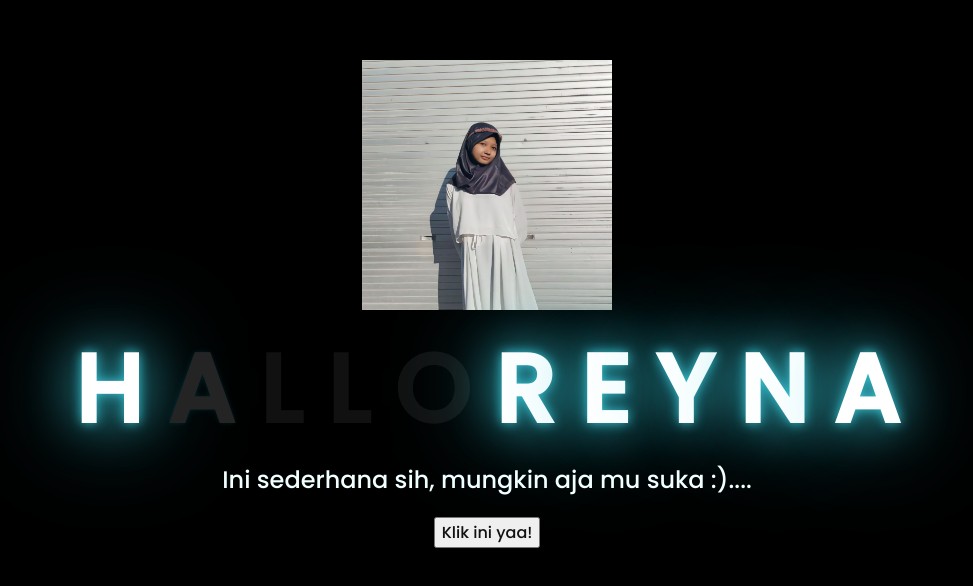
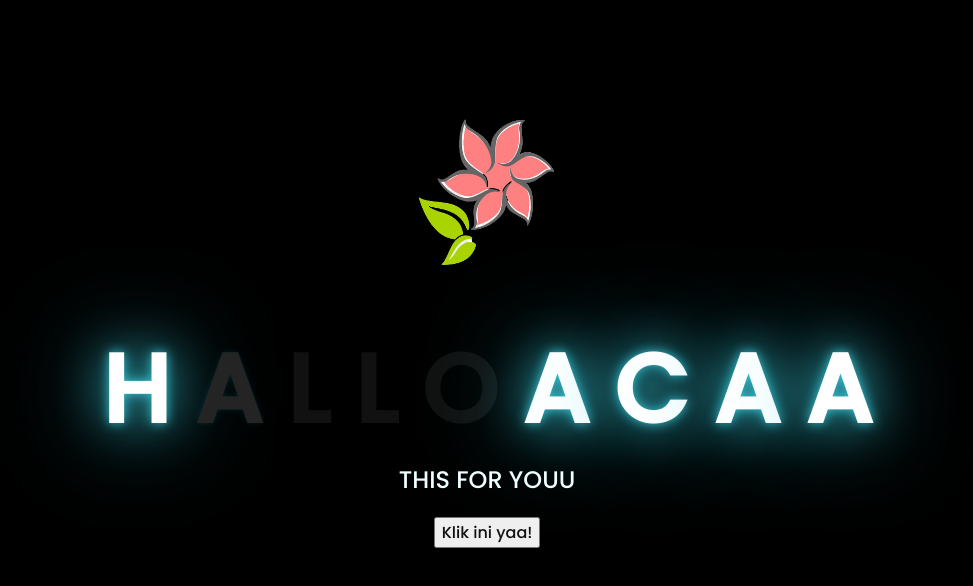
Before and after one commit to stevanoaditya/stevanoaditya.github.io, a plain HTML site: page index.html in a window 1280 px wide. Shown: the part 104-690 px from the top of the page, without its empty margins (161-1134 px from the left). Drawn offline with Linux system fonts and the light colour scheme.

Commit message:
first commit

```diff
--- a/index.html
+++ b/index.html
@@ -11,7 +11,7 @@
 <body>
     <nav class="navbar bg-success navbar-expand-lg" data-bs-theme="dark">
         <div class="container-fluid">
-            <img src="img/1682618223602.jpg" alt="Bootstrap" width="250" height="250">
+            <img src="img/flowers.png" alt="Bootstrap" width="250" height="250">
             </nav>
     <div class="greetings">
     <!-- silahkan menambah kata sesuai keinginan dengan <span>text...</span -->
@@ -20,14 +20,13 @@
         <span>L</span>
         <span>L</span>
         <span>O</span>
-        <span>R</span>
-        <span>E</span>
-        <span>Y</span>
-        <span>N</span>
+        <span>A</span>
+        <span>C</span>
+        <span>A</span>
         <span>A</span>
     </div>
     <div class="description">
-        <span>Ini sederhana sih, mungkin aja mu suka :)....</span>
+        <span>THIS FOR YOUU</span>
     </div>
     <div class="button">
         <button>
```
Also changed, not shown: img/wp6795602.jpg (added), 1 other file.
